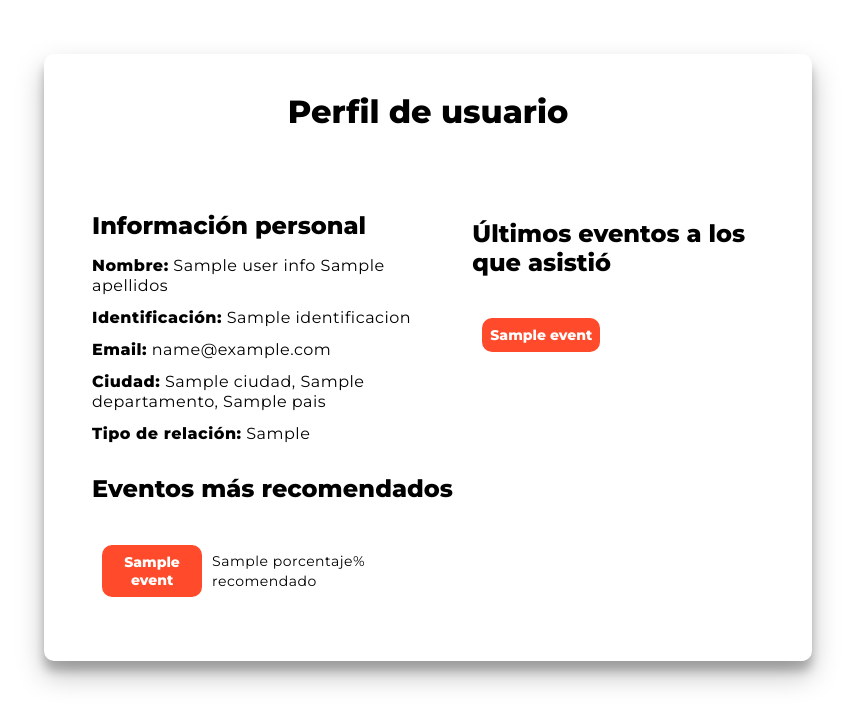
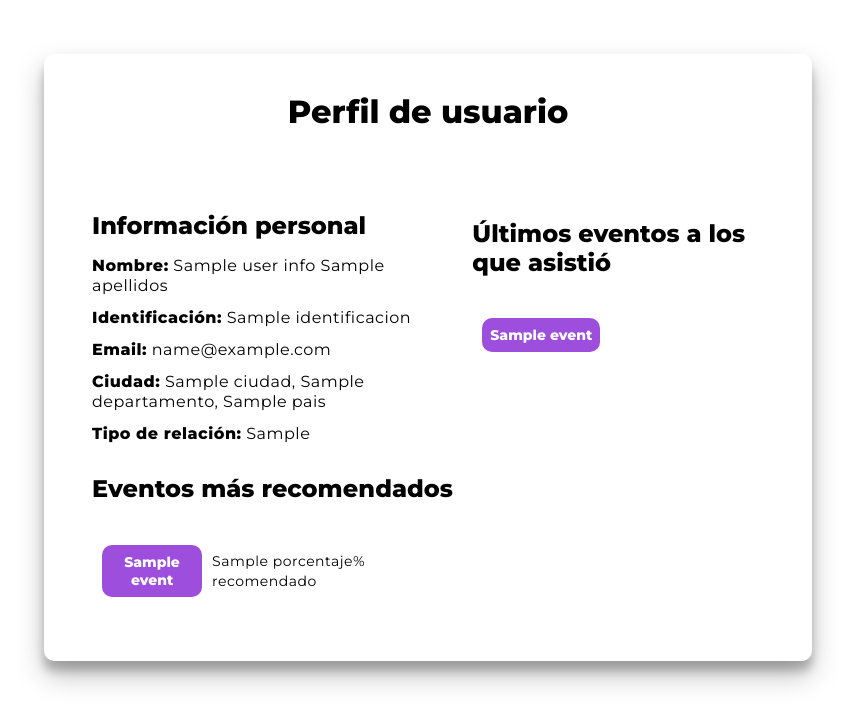
Before and after one commit to Andrewdpg/sistema-de-eventos, a Django app: template src/templates/pages/profile.html in a window 1280 px wide. Shown: the top 726 px of the page, without its empty margins (212-1067 px from the left). Run offline with Django 5.2, Linux system fonts and the light colour scheme; a user stored in the database is signed in; tables that the repository leaves empty hold one stand-in row (values such as "Sample post"); the template is opened without the code that fills it: most values are stand-ins (such as "Sample title", 1, 10 or a date in 2020).

Commit message:
styles: change profile  styles

```diff
--- a/src/static/css/profile.css
+++ b/src/static/css/profile.css
@@ -120,7 +120,7 @@ ul {
 }
 
 ul a {
-    background-color: #FF4B2B;
+    background-color: #9D4EDD   ;
     color: white;
     padding: 8px;
     border-radius: 10px;
@@ -133,7 +133,7 @@ ul a {
 
 a:hover {
     cursor: pointer;
-    background-color: #e23719;
+    background-color: #7B2CBF;
 }
 
 .row {
```
